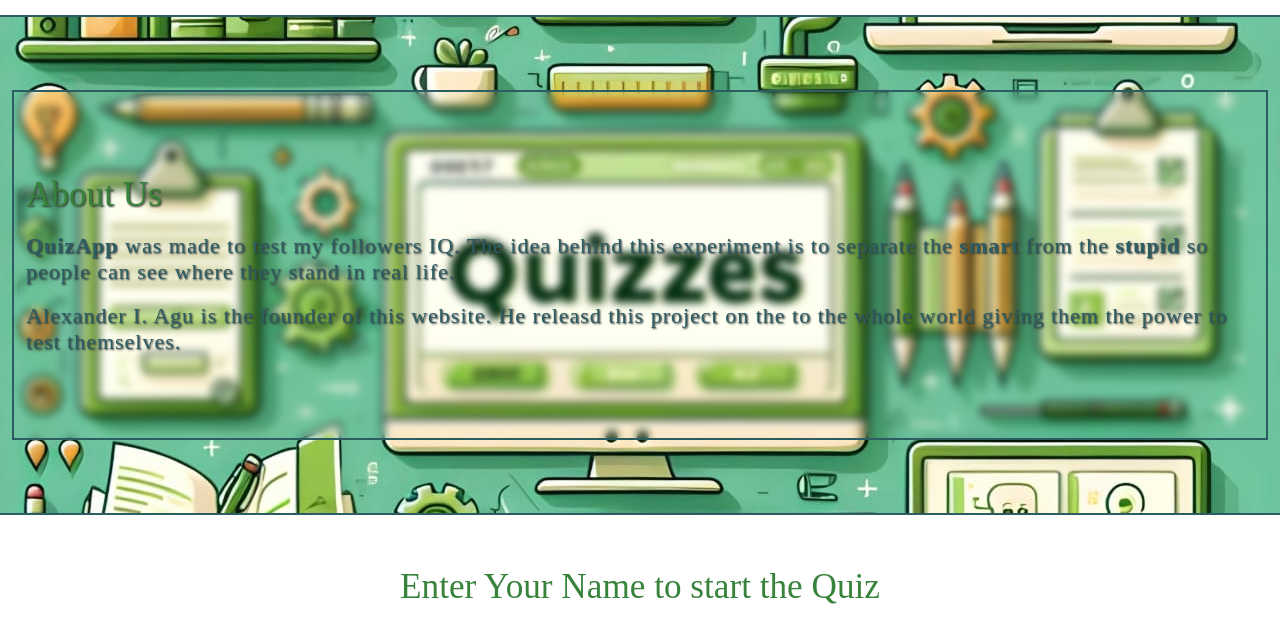
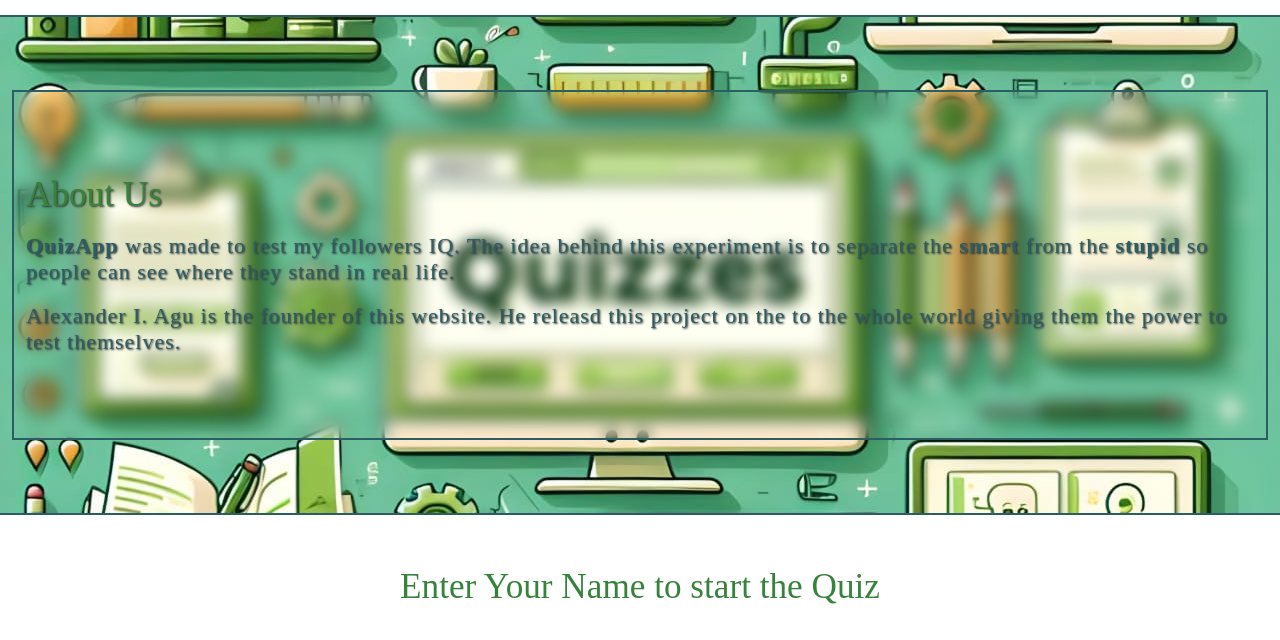
Before and after one commit to 4thy-king/quizApp, a plain HTML site: page index.html in a window 1280 px wide. Shown: the part 666-1306 px from the top of the page. Drawn offline with Linux system fonts and the light colour scheme; a web font is replaced by a local one.

Commit message:
Update style.css

```diff
--- a/style.css
+++ b/style.css
@@ -209,7 +209,7 @@
     height: 350px;
     border: 2px solid var(--ABOUT-C);
     padding: var(--HEADER-PAD);
-    backdrop-filter: blur(4px);
+    backdrop-filter: blur(8px);
     color: var(--ABOUT-C);
     text-shadow: 1px 1px 2px var(--HERO-C);
     text-decoration-color: var();
```
